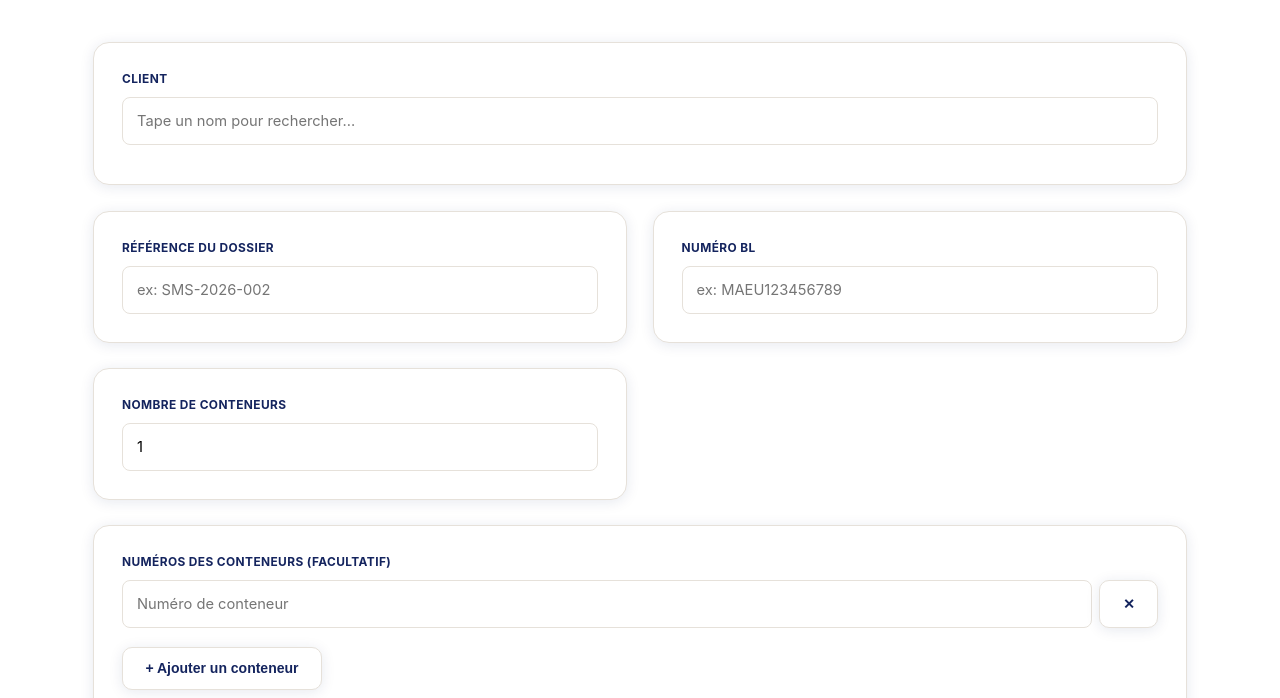
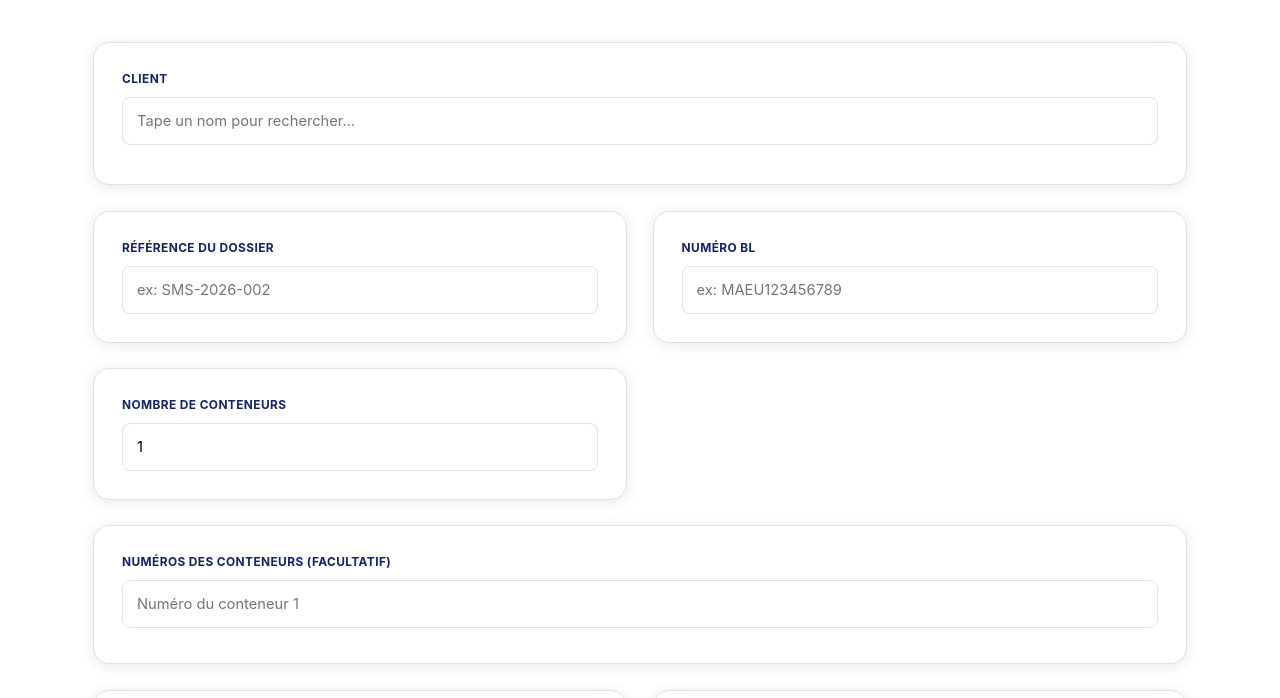
Before and after one commit to zeynabmbacke/sms-transit, a website: page sms-frontend/nouveau-dossier.html in a window 1280 px wide. Shown: the part 254-952 px from the top of the page. Drawn offline with Linux system fonts and the light colour scheme; no server answers; sample sign-in values are in the browser's storage.

Commit message:
Le nombre de conteneurs cree automatiquement les champs de numeros
Co-Authored-By: Claude Sonnet 5.5 <noreply@anthropic.com>
Claude-Session: https://claude.ai/code/session_0196Z2PSn8fLBLCJuRZc4Y4v

```diff
--- a/sms-frontend/nouveau-dossier.html
+++ b/sms-frontend/nouveau-dossier.html
@@ -37,7 +37,6 @@
                 <div class="carte-champ pleine-largeur">
                     <label>Numéros des conteneurs (facultatif)</label>
                     <div id="liste-conteneurs"></div>
-                    <button type="button" id="btn-ajouter-conteneur" class="bouton-secondaire" style="margin-top:0.8rem;">+ Ajouter un conteneur</button>
                 </div>
                 <div class="carte-champ">
                     <label>Nature</label>
@@ -82,15 +81,28 @@
             return String(t == null ? '' : t).replace(/&/g, '&amp;').replace(/</g, '&lt;').replace(/>/g, '&gt;').replace(/"/g, '&quot;');
         }
 
-        // Plusieurs conteneurs pour un meme dossier : une ligne par conteneur
-        function ajouterLigneConteneur() {
-            var ligne = document.createElement('div');
-            ligne.className = 'ligne-conteneur';
-            ligne.style.cssText = 'display:flex; gap:0.5rem; margin-bottom:0.5rem;';
-            ligne.innerHTML = '<input type="text" class="input-conteneur" placeholder="Numéro de conteneur" style="flex:1;">' +
-                '<button type="button" class="btn-retirer-conteneur bouton-secondaire" title="Retirer ce conteneur">✕</button>';
-            document.getElementById('liste-conteneurs').appendChild(ligne);
-            return ligne.querySelector('input');
+        // Le nombre de conteneurs commande le nombre de champs : un champ par conteneur
+        var MAX_CONTENEURS = 200;
+
+        function synchroniserLignesConteneurs() {
+            var champNombre = document.getElementById('dossier-nombre-conteneurs');
+            var nb = parseInt(champNombre.value, 10);
+            if (!(nb >= 1)) nb = 1;
+            if (nb > MAX_CONTENEURS) nb = MAX_CONTENEURS;
+            var zone = document.getElementById('liste-conteneurs');
+            while (zone.children.length < nb) {
+                var champ = document.createElement('input');
+                champ.type = 'text';
+                champ.className = 'input-conteneur';
+                champ.style.marginBottom = '0.5rem';
+                zone.appendChild(champ);
+            }
+            while (zone.children.length > nb) {
+                zone.removeChild(zone.lastChild);
+            }
+            Array.prototype.forEach.call(zone.children, function (champ, i) {
+                champ.placeholder = 'Numéro du conteneur ' + (i + 1);
+            });
         }
 
         function lireConteneurs() {
@@ -102,30 +114,18 @@
             return valeurs.join(', ');
         }
 
-        document.getElementById('btn-ajouter-conteneur').addEventListener('click', function () {
-            ajouterLigneConteneur().focus();
-        });
+        document.getElementById('dossier-nombre-conteneurs').addEventListener('input', synchroniserLignesConteneurs);
 
-        document.getElementById('liste-conteneurs').addEventListener('click', function (e) {
-            var bouton = e.target.closest('.btn-retirer-conteneur');
-            if (!bouton) return;
-            var lignes = document.querySelectorAll('#liste-conteneurs .ligne-conteneur');
-            if (lignes.length <= 1) {
-                lignes[0].querySelector('input').value = '';
-                return;
-            }
-            bouton.closest('.ligne-conteneur').remove();
-        });
-
-        // Entree dans un champ conteneur : ajoute une ligne au lieu d'envoyer le formulaire
+        // Entree dans un champ conteneur : passe au suivant au lieu d'envoyer le formulaire
         document.getElementById('liste-conteneurs').addEventListener('keydown', function (e) {
             if (e.key === 'Enter' && e.target.classList.contains('input-conteneur')) {
                 e.preventDefault();
-                ajouterLigneConteneur().focus();
+                var suivant = e.target.nextElementSibling;
+                if (suivant) suivant.focus();
             }
         });
 
-        ajouterLigneConteneur();
+        synchroniserLignesConteneurs();
 
         document.getElementById('form-dossier').addEventListener('submit', async function (e) {
             e.preventDefault();
@@ -158,7 +158,7 @@
                 document.getElementById('form-dossier').reset();
                 document.getElementById('dossier-nombre-conteneurs').value = 1;
                 document.getElementById('liste-conteneurs').innerHTML = '';
-                ajouterLigneConteneur();
+                synchroniserLignesConteneurs();
                 document.getElementById('dossier-client-id').value = '';
                 document.getElementById('client-selectionne').textContent = '';
             } catch (err) {
```
